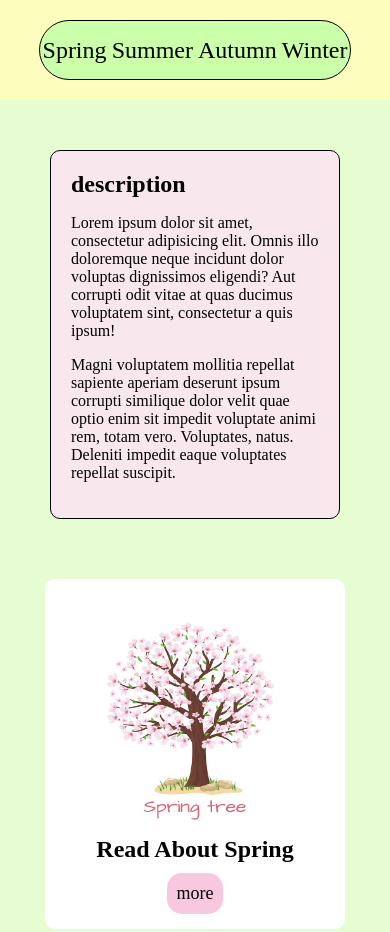
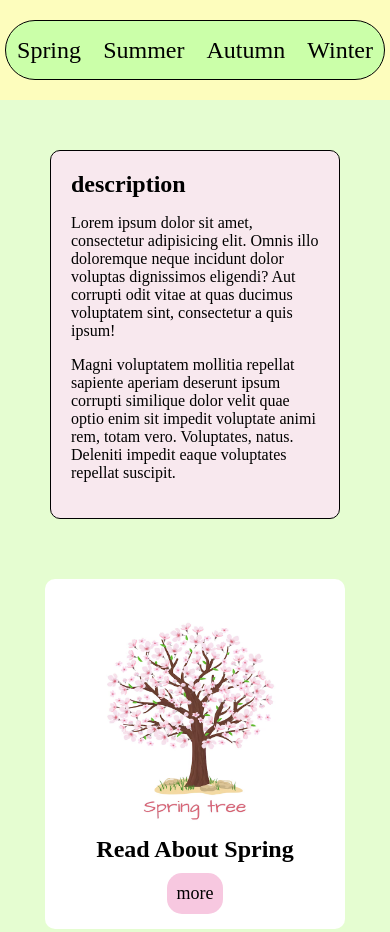
Before and after one commit to Amin-Nik/make-a-website, a plain HTML site: page index.html in a window 390 px wide. Shown: the top 932 px of the page. Drawn offline with Linux system fonts and the light colour scheme.

Commit message:
realy Done

```diff
--- a/autumn.css
+++ b/autumn.css
@@ -25,6 +25,12 @@ nav {
     height: 60px;
     border: 1px solid black;
     border-radius: 100px;
+}
+
+@media screen and (min-width: 0) and (max-width: 600px) {
+    nav {
+        width: 100%;
+    }
 }
 
 .fallleaf img {
--- a/index.css
+++ b/index.css
@@ -25,6 +25,12 @@ nav {
     height: 60px;
     border: 1px solid black;
     border-radius: 100px;
+}
+
+@media screen and (min-width: 0) and (max-width: 600px) {
+    nav {
+        width: 100%;
+    }
 }
 
 .blossom img {
--- a/summer.css
+++ b/summer.css
@@ -9,7 +9,7 @@ header {
     top: 0;
 }
 
-body{
+body {
     background-color: #f5bb00;
 }
 
@@ -25,6 +25,12 @@ nav {
     height: 60px;
     border: 1px solid black;
     border-radius: 100px;
+}
+
+@media screen and (min-width: 0) and (max-width: 600px) {
+    nav {
+        width: 100%;
+    }
 }
 
 .leaf img {
@@ -81,19 +87,21 @@ nav a:hover {
     height: 280px;
     margin: 10px 0;
 }
-.card a{
+
+.card a {
     background-color: #D06224;
     padding: 10px;
     border-radius: 15px;
     color: black;
     font-size: large;
 }
+
 .card:hover {
     background-color: #D06224;
     box-shadow: 0 0 10px 10px #9D5C0D;
 }
 
-.card:hover a{
+.card:hover a {
     background-color: white;
 }
 
@@ -101,23 +109,27 @@ nav a:hover {
     margin: 10px 0 0 0;
 }
 
-img{
+img {
     width: 90%;
     height: 60%;
 }
-.goal{
+
+.goal {
     background-color: #ffb238;
     border: solid 1px black;
     padding: 20px;
     margin: 50px;
     border-radius: 10px;
 }
-.goal:hover{
+
+.goal:hover {
     box-shadow: 0 0 10px 10px #9D5C0D;
 }
-.goal *{
+
+.goal * {
     margin: 1rem 0;
 }
-span{
+
+span {
     font-weight: bold;
 }
--- a/winter.css
+++ b/winter.css
@@ -26,6 +26,12 @@ nav {
     height: 60px;
     border: 1px solid black;
     border-radius: 100px;
+}
+
+@media screen and (min-width: 0) and (max-width: 600px) {
+    nav {
+        width: 100%;
+    }
 }
 
 .snow img {
@@ -125,7 +131,8 @@ img {
     padding: 30px;
     align-items: center;
 }
-.rules div:hover{
+
+.rules div:hover {
     box-shadow: 0 0 10px 10px #002855;
 }
 
```
